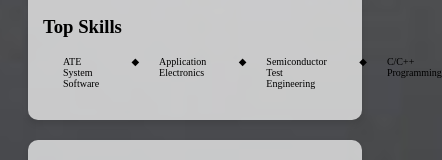
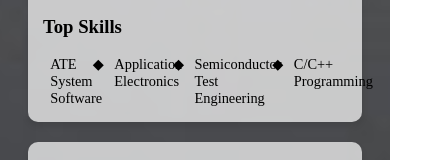
Before and after one commit to AbeHortillano/CMSC207, a plain HTML site: page index.html in a window 390 px wide. Shown: the part 1074-1234 px from the top of the page, 442 px wide, since content can reach past the window. Drawn offline with Linux system fonts and the light colour scheme; files whose address does not match are found by name.

Commit message:
Update aboutme_stylesheet.css
Modified the Top Skills list to adjust when window resizes

```diff
--- a/css/aboutme_stylesheet.css
+++ b/css/aboutme_stylesheet.css
@@ -91,17 +91,54 @@ div{
 	margin-right: 0px;
 }
 
-.topskills{
-	list-style-type: '\25C6';
+.topskills {
+	list-style-type: none;
 	display: flex;
 	padding: 0;
+	margin: 0;
 	gap: 30px;
 }
+
 .topskills li{
-	font-size: clamp(10px, 2vw, 16px);
-	display: list-item;
-	margin-right: 10px;
-	padding-left: 20px;
+       font-size: 1rem;
+       padding-left: 0.5em;
+       position: relative;
+}
+
+.topskills li:not(:first-child)::before{
+      content: '\25C6';
+      position: absolute;
+      left: -1em;
+}
+
+@media (max-width: 768px) {
+.topskills {
+        gap: 10px;
+    }
+
+.topskills li {
+       font-size: 0.9rem;
+       padding-left: 0.6em;
+    }
+
+.topskills li::before {
+        left: -0.8em;
+    }
+}
+
+@media (max-width: 480px) {
+.topskills {
+        gap: 5px;
+    }
+
+.topskills li {
+        font-size: 0.9rem;
+        padding-left: 0.5em;
+    }
+
+.topskills li::before {
+        left: -0.3em;
+    }
 }
 
 .hobbies-interest-videos {
```
